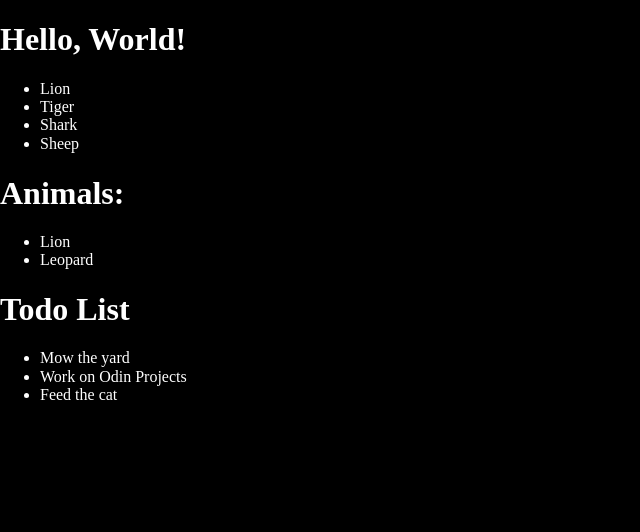
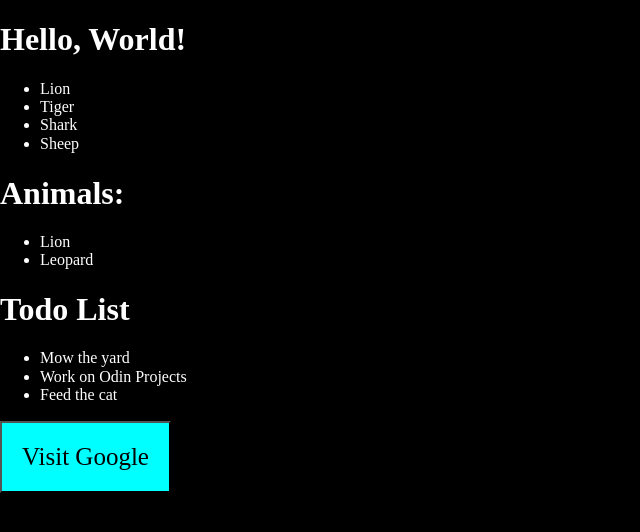
Before and after one commit to petrosAth/my-first-react-app, a React (Vite) app: page / in a window 1280 px wide. Shown: the top 532 px of the page, without its empty margins (0-640 px from the left). Built offline with nearby package versions, Linux system fonts and the light colour scheme.

Commit message:
Add button component

```diff
--- a/src/ComponentList.jsx
+++ b/src/ComponentList.jsx
@@ -66,4 +66,24 @@ App.Todos = () => {
   return TodoList();
 };
 
+App.Button = ({ text, bgColor, fontSize, padding = '20px', handleClick }) => {
+  const style = {
+    backgroundColor: bgColor,
+    fontSize: fontSize,
+    padding: padding,
+  };
+
+  const button = () => {
+    return (
+      <>
+        <button onClick={() => handleClick('http://www.googl.com')} style={style}>
+          {text}
+        </button>
+      </>
+    );
+  };
+
+  return button();
+};
+
 export { App };
--- a/src/main.jsx
+++ b/src/main.jsx
@@ -6,11 +6,22 @@ import { App } from './ComponentList.jsx';
 import './stylesheets/normalizze.css';
 import './stylesheets/index.css';
 
+App.Button.defaultProps = {
+  text: 'Click Me!',
+  bgColor: 'white',
+  fontSize: '25px',
+};
+
+const handleButtonClick = (url) => {
+  window.location.href = url;
+};
+
 ReactDOM.createRoot(document.getElementById('root')).render(
   <React.StrictMode>
     <Greeting />
     <List />
     <App.Animals />
     <App.Todos />
+    <App.Button text="Visit Google" bgColor="cyan" handleClick={handleButtonClick} />
   </React.StrictMode>,
 );
```
